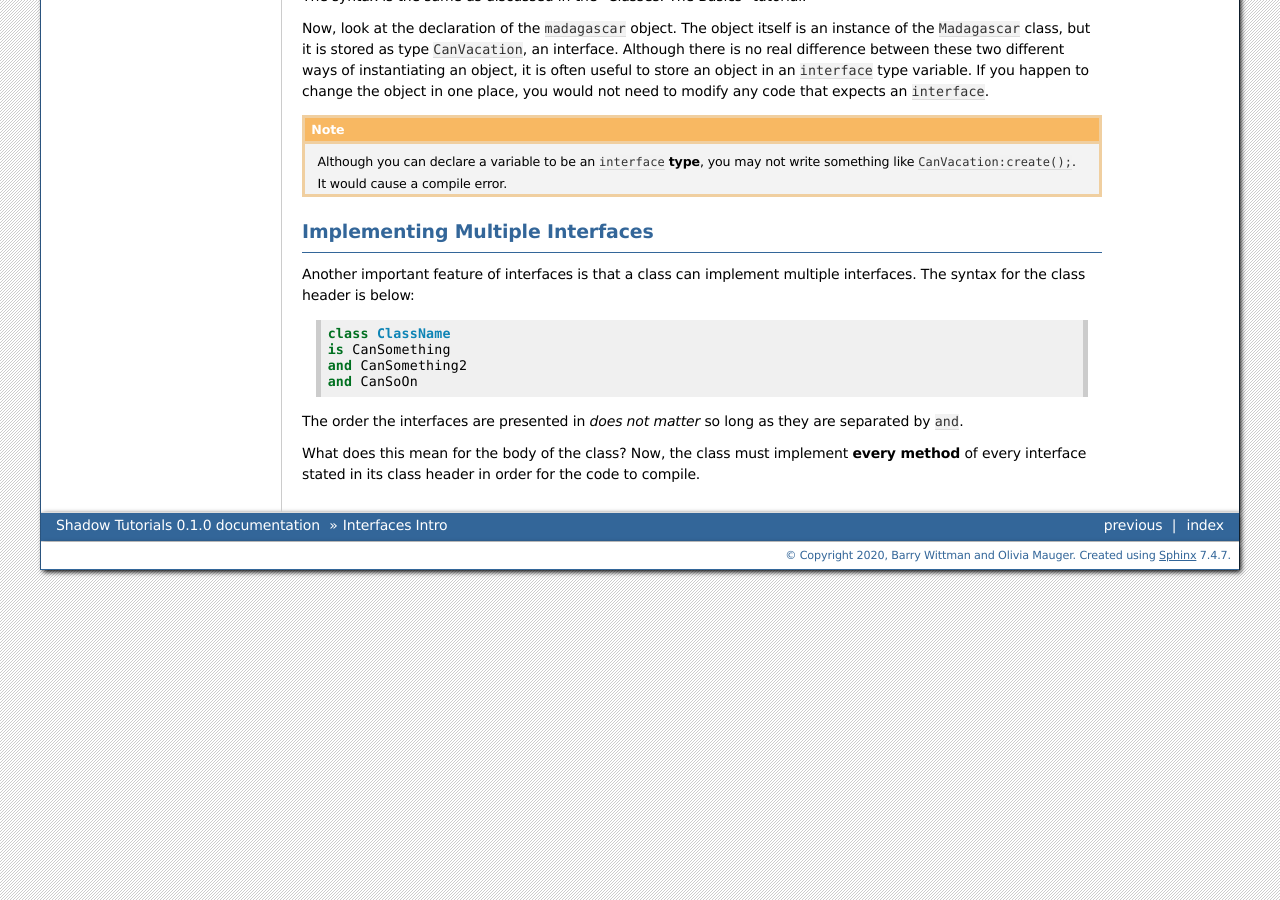
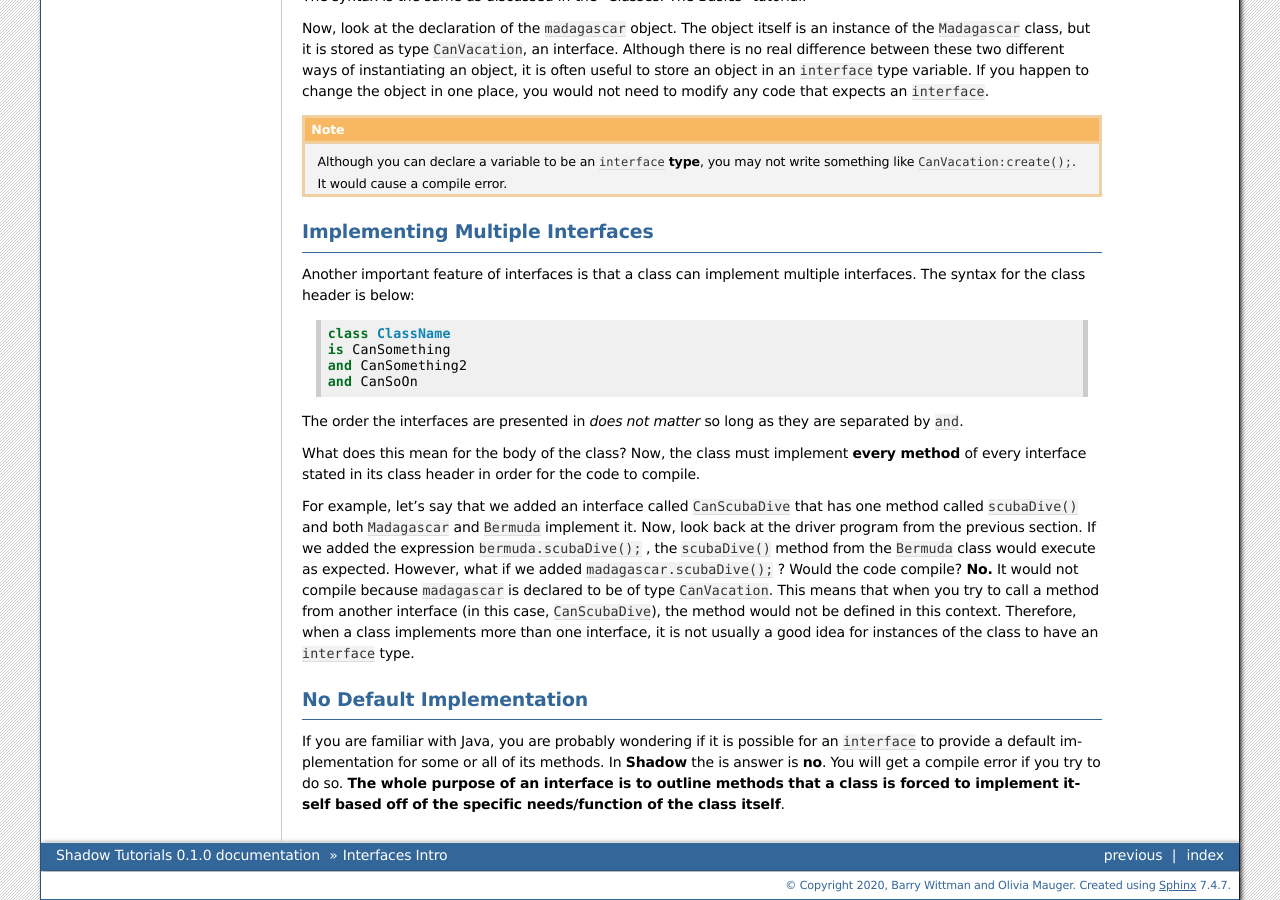
Before and after one commit to olivia-mauger/tutorials, a Sphinx documentation site: the page built from docs/source/interfaces-intro.rst, in a window 1280 px wide and 900 px high, scrolled down 2092 px. Built offline with Sphinx 7.4.7, drawn with Linux system fonts in a browser that asks for light colours; some of the changed text lies outside the part shown.

Commit message:
Update interfaces-intro.rst
Finished interfaces-intro.rst!

```diff
--- a/docs/source/interfaces-intro.rst
+++ b/docs/source/interfaces-intro.rst
@@ -131,3 +131,10 @@ Another important feature of interfaces is that a class can implement multiple i
 The order the interfaces are presented in *does not matter* so long as they are separated by ``and``.
 
 What does this mean for the body of the class? Now, the class must implement **every method** of every interface stated in its class header in order for the code to compile.
+
+For example, let’s say that we added an interface called ``CanScubaDive`` that has one method called ``scubaDive()`` and both ``Madagascar`` and ``Bermuda`` implement it. Now, look back at the driver program from the previous section. If we added the expression ``bermuda.scubaDive();`` , the ``scubaDive()`` method from the ``Bermuda`` class would execute as expected. However, what if we added ``madagascar.scubaDive();`` ? Would the code compile? **No.** It would not compile because ``madagascar`` is declared to be of type ``CanVacation``. This means that when you try to call a method from another interface (in this case, ``CanScubaDive``), the method would not be defined in this context. Therefore, when a class implements more than one interface, it is not usually a good idea for instances of the class to have an ``interface`` type.
+
+No Default Implementation
+^^^^^^^^^^^^^^^^^^^^^^^^^
+
+If you are familiar with Java, you are probably wondering if it is possible for an ``interface`` to provide a default implementation for some or all of its methods. In **Shadow** the is answer is **no**. You will get a compile error if you try to do so. **The whole purpose of an interface is to outline methods that a class is forced to implement itself based off of the specific needs/function of the class itself**.
```
